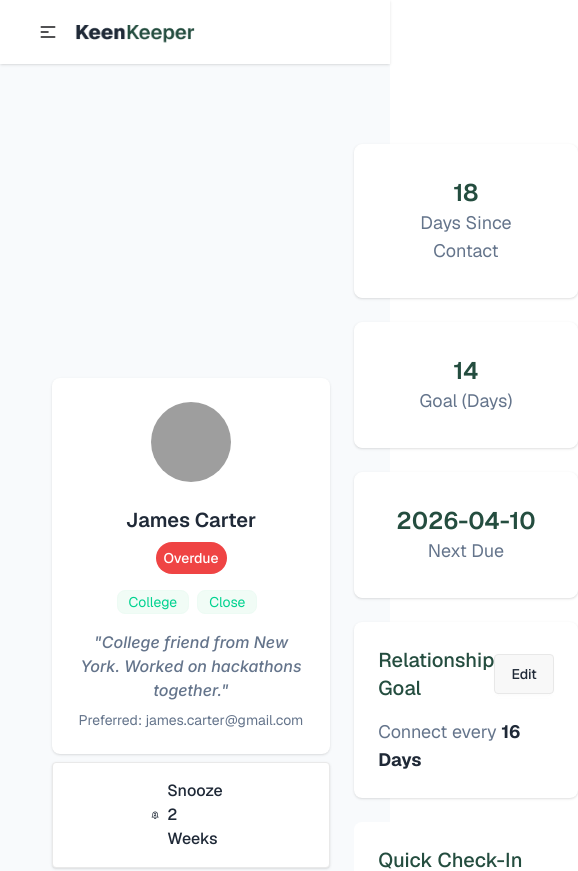
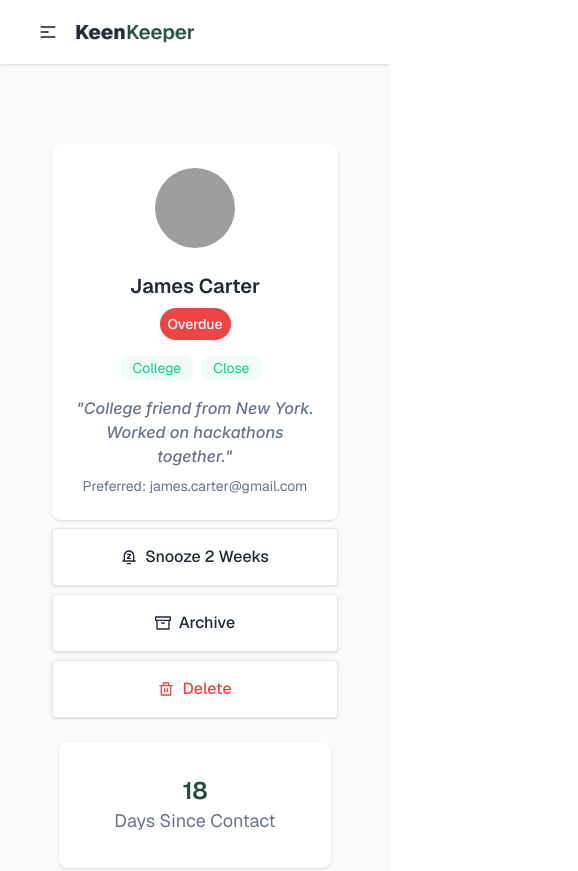
Before and after one commit to Rasel-khalipha/keen-keeper, a React (Vite) app: page /friendDetails/1 in a window 390 px wide. Shown: the top 871 px of the page, 578 px wide, since content can reach past the window. Built offline with nearby package versions, Linux system fonts and the light colour scheme; grey boxes are pictures that could not be loaded.

Commit message:
keen keeper card details page responsivness done

```diff
--- a/src/components/AllFriends/AllFriends.jsx
+++ b/src/components/AllFriends/AllFriends.jsx
@@ -6,7 +6,7 @@ const AllFriends = ({ friends }) => {
 
 	return (
 		<>
-			<div className="grid grid-cols-1 md:grid-cols-3 lg:grid-cols-4 gap-6">
+			<div className="grid grid-cols-1 sm:grid-cols-2 md:grid-cols-3 lg:grid-cols-4 gap-6">
 				{friends.map((friend) => (
 					<div key={friend.id}>
 						<Card friend={friend} />
--- a/src/components/FriendDetailsCard/FriendDetailsCardLeft/FriendDetailsCardLeft.jsx
+++ b/src/components/FriendDetailsCard/FriendDetailsCardLeft/FriendDetailsCardLeft.jsx
@@ -51,7 +51,7 @@ const FriendDetailsCardLeft = ({ name, picture, status, tags, bio, email }) => {
 						</p>
 					</div>
 				</div>
-				<div className="flex justify-center items-center py-4 px-24.5 gap-2 bg-white shadow-sm font-medium text-base text-[#1F2937] border border-[#E9E9E9] rounded-sm mb-2 mt-2">
+				<div className="flex justify-center items-center py-4 px-15 lg:px-24.5 gap-2 bg-white shadow-sm font-medium text-base text-[#1F2937] border border-[#E9E9E9] rounded-sm mb-2 mt-2">
 					<RiNotificationSnoozeLine /> Snooze 2 Weeks
 				</div>
 				<div className="flex justify-center items-center py-4 px-24.5 gap-2 bg-white shadow-sm font-medium text-base text-[#1F2937] border border-[#E9E9E9] rounded-sm mb-2">
--- a/src/components/FriendDetailsCard/FriendDetailsCardRight/FriendDetailsCardRight.jsx
+++ b/src/components/FriendDetailsCard/FriendDetailsCardRight/FriendDetailsCardRight.jsx
@@ -16,7 +16,7 @@ const FriendDetailsCardRight = ({
 		<>
 			<div>
 				<div className="grid grid-cols-1 md:grid-cols-2 lg:grid-cols-3 gap-6">
-					<div className="p-8 bg-white rounded-lg shadow-sm border border-[#ffffff] text-center">
+					<div className="p-8 bg-white rounded-lg shadow-sm border border-[#ffffff] text-center w-full">
 						<h3 className="font-semibold text-2xl text-[#244D3F]">
 							{days_since_contact}
 						</h3>
@@ -24,11 +24,11 @@ const FriendDetailsCardRight = ({
 							Days Since Contact
 						</p>
 					</div>
-					<div className="p-8 bg-white rounded-lg shadow-sm border border-[#ffffff] text-center">
+					<div className="p-8 bg-white rounded-lg shadow-sm border border-[#ffffff] text-center w-full">
 						<h3 className="font-semibold text-2xl text-[#244D3F]">{goal}</h3>
 						<p className="font-normal text-lg text-[#64748B]">Goal (Days)</p>
 					</div>
-					<div className="p-8 bg-white rounded-lg shadow-sm border border-[#ffffff] text-center">
+					<div className="p-8 bg-white rounded-lg shadow-sm border border-[#ffffff] text-center w-full">
 						<h3 className="font-semibold text-2xl text-[#244D3F]">
 							{next_due_date}
 						</h3>
--- a/src/pages/FriendsDetails/FriendsDetails.jsx
+++ b/src/pages/FriendsDetails/FriendsDetails.jsx
@@ -35,8 +35,8 @@ const FriendsDetails = () => {
 	return (
 		<>
 			<div className="w-[73.4%] mx-auto py-20">
-				<div className=" flex items-center gap-6">
-					<div className="w-[350px]">
+				<div className=" flex flex-col lg:flex-row items-center gap-6">
+					<div className="w-full md:max-w-[350px]">
 						<FriendDetailsCardLeft
 							name={name}
 							picture={picture}
@@ -46,7 +46,7 @@ const FriendsDetails = () => {
 							bio={bio}
 						/>
 					</div>
-					<div className="w-[736px]">
+					<div className="max-w-[736px]">
 						<FriendDetailsCardRight
 							next_due_date={next_due_date}
 							goal={goal}
```
